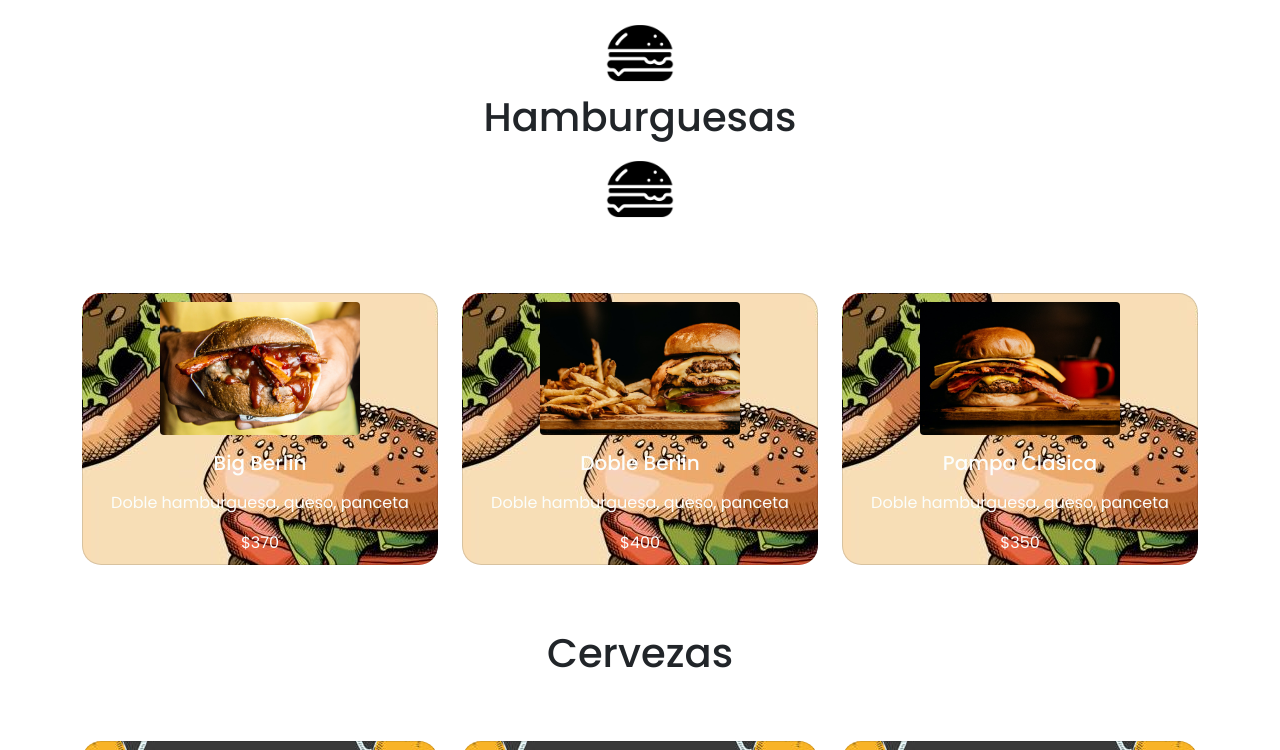
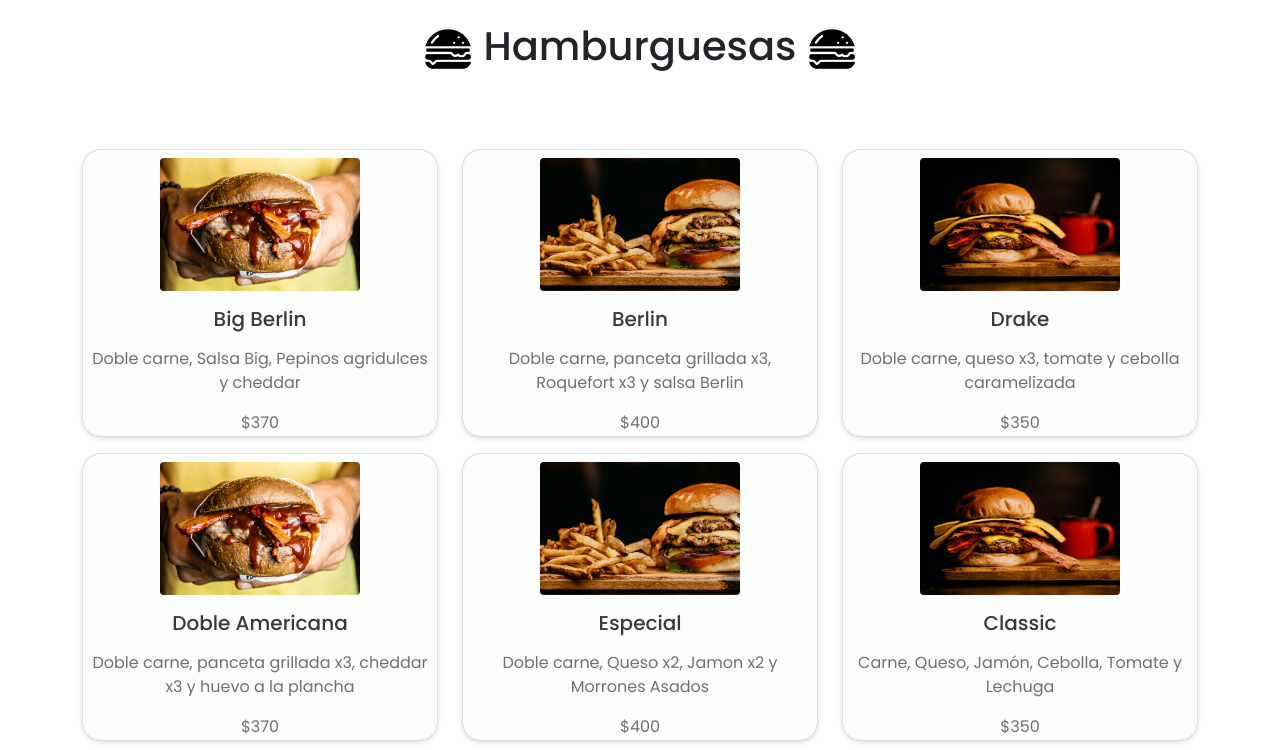
Before and after one commit to FedeEseiza/proyecto_final, a plain HTML site: page index.html in a window 1280 px wide. Shown: the part 1594-2344 px from the top of the page. Drawn offline with nearby package versions, Linux system fonts and the light colour scheme.

Commit message:
update cards

```diff
--- a/assets/css/style.css
+++ b/assets/css/style.css
@@ -195,8 +195,9 @@ body
 }
 .container-title-menu img
 {
-    width: 5rem;
-    height: 5rem;
+    width: 4.5rem;
+    height: 4.5rem;
+    padding: 0.5rem;
 }
 .card
 {
@@ -211,21 +212,23 @@ body
 }
 .card-bg-burger
 {
-    background-image: url("../img/bg-menu.jpg");
+    background-color: var(--body-color);
+    box-shadow: 0 2px 4px rgba(3,74,40,0.15);
 }
 .card-bg-beer
 {
-    background-image: url("../img/bg-beer.jpg");
+    background-color: var(--body-color);
+    box-shadow: 0 2px 4px rgba(3,74,40,0.15);
 }
 .title-menu
 {
     padding-top: 1rem;
-    color: var(--body-color);
+    color: var(--title-color);
 }
 .text-menu
 {
     font-size: var(--font-semi-bold);
-    color: var(--body-color);
+    color: var(--text-color);
 }
 /* FOOTER */
 .btn-icon
--- a/index.html
+++ b/index.html
@@ -206,9 +206,7 @@
     <div class="container-fluid container-title-menu">
         <section id="menu">
             <div class="container_services">
-                <img src="assets/img/burger-icon.png" alt="">
-                <h1>Hamburguesas</h1>
-                <img src="assets/img/burger-icon.png" alt="">
+                <h1><img src="assets/img/burger-icon.png" alt="">Hamburguesas<img src="assets/img/burger-icon.png" alt=""></h1>
             </div>
         </section>
     </div>
@@ -217,12 +215,12 @@
         <div class="row">
             <!-- CARD 1-->
             <div class="col-md-4">
-                <div class="card mt-3 card-bg-burger" style="height: 17rem;">
+                <div class="card mt-3 card-bg-burger" style="height: 18rem;">
                     <div class="product-1 align-items-center p-2 text-center">
                         <img src="assets/img/post1.jpg" alt="" class="rounded" width="200">
                         <h5 class="title-menu">Big Berlin</h5>
                         <div class="mt-3 info">
-                            <span class="text-menu d-block">Doble hamburguesa, queso, panceta</span>
+                            <span class="text-menu d-block">Doble carne, Salsa Big, Pepinos agridulces y cheddar</span>
                         </div>
                         <div class="cost mt-3">
                             <span class="text-menu">$370</span>
@@ -232,12 +230,12 @@
             </div>
             <!-- CARD 2-->
             <div class="col-md-4">
-                <div class="card mt-3 card-bg-burger" style="height: 17rem;">
+                <div class="card mt-3 card-bg-burger" style="height: 18rem;">
                     <div class="product-2 align-items-center p-2 text-center">
                         <img src="assets/img/post2.jpg" alt="" class="rounded" width="200">
-                        <h5 class="title-menu">Doble Berlin</h5>
+                        <h5 class="title-menu">Berlin</h5>
                         <div class="mt-3 info">
-                            <span class="text-menu d-block">Doble hamburguesa, queso, panceta</span>
+                            <span class="text-menu d-block">Doble carne, panceta grillada x3, Roquefort x3 y salsa Berlin</span>
                         </div>
                         <div class="cost mt-3">
                             <span class="text-menu">$400</span>
@@ -247,12 +245,57 @@
             </div>
             <!-- CARD 3-->
             <div class="col-md-4">
-                <div class="card mt-3 card-bg-burger" style="height: 17rem;">
+                <div class="card mt-3 card-bg-burger" style="height: 18rem;">
                     <div class="product-3 align-items-center p-2 text-center">
                         <img src="assets/img/post3.jpg" alt="" class="rounded" width="200">
-                        <h5 class="title-menu">Pampa Clasica</h5>
+                        <h5 class="title-menu">Drake</h5>
                         <div class="mt-3 info">
-                            <span class="text-menu d-block">Doble hamburguesa, queso, panceta</span>
+                            <span class="text-menu d-block">Doble carne, queso x3, tomate y cebolla caramelizada</span>
+                        </div>
+                        <div class="cost mt-3">
+                            <span class="text-menu">$350</span>
+                        </div>
+                    </div>
+                </div>
+            </div>
+            <!-- CARD 4-->
+            <div class="col-md-4">
+                <div class="card mt-3 card-bg-burger" style="height: 18rem;">
+                    <div class="product-1 align-items-center p-2 text-center">
+                        <img src="assets/img/post1.jpg" alt="" class="rounded" width="200">
+                        <h5 class="title-menu">Doble Americana</h5>
+                        <div class="mt-3 info">
+                            <span class="text-menu d-block">Doble carne, panceta grillada x3, cheddar x3 y huevo a la plancha</span>
+                        </div>
+                        <div class="cost mt-3">
+                            <span class="text-menu">$370</span>
+                        </div>
+                    </div>
+                </div>
+            </div>
+            <!-- CARD 5-->
+            <div class="col-md-4">
+                <div class="card mt-3 card-bg-burger" style="height: 18rem;">
+                    <div class="product-2 align-items-center p-2 text-center">
+                        <img src="assets/img/post2.jpg" alt="" class="rounded" width="200">
+                        <h5 class="title-menu">Especial</h5>
+                        <div class="mt-3 info">
+                            <span class="text-menu d-block">Doble carne, Queso x2, Jamon x2 y Morrones Asados</span>
+                        </div>
+                        <div class="cost mt-3">
+                            <span class="text-menu">$400</span>
+                        </div>
+                    </div>
+                </div>
+            </div>
+            <!-- CARD 6-->
+            <div class="col-md-4">
+                <div class="card mt-3 card-bg-burger" style="height: 18rem;">
+                    <div class="product-3 align-items-center p-2 text-center">
+                        <img src="assets/img/post3.jpg" alt="" class="rounded" width="200">
+                        <h5 class="title-menu">Classic</h5>
+                        <div class="mt-3 info">
+                            <span class="text-menu d-block">Carne, Queso, Jamón, Cebolla, Tomate y Lechuga</span>
                         </div>
                         <div class="cost mt-3">
                             <span class="text-menu">$350</span>
@@ -273,7 +316,7 @@
     <!-- MENU BEER -->
     <div class="container mb-5 mt-5">
         <div class="row">
-            <!-- CARD 4-->
+            <!-- CARD 1-->
             <div class="col-md-4">
                 <div class="card mt-3 card-bg-beer">
                     <div class="product-4 align-items-center p-2 text-center">
@@ -288,7 +331,7 @@
                     </div>
                 </div>
             </div>
-            <!-- CARD 5-->
+            <!-- CARD 2-->
             <div class="col-md-4">
                 <div class="card mt-3 card-bg-beer">
                     <div class="product-5 align-items-center p-2 text-center">
@@ -303,7 +346,7 @@
                     </div>
                 </div>
             </div>
-            <!-- CARD 6-->
+            <!-- CARD 3-->
             <div class="col-md-4">
                 <div class="card mt-3 card-bg-beer">
                     <div class="product-6 align-items-center p-2 text-center">
```
